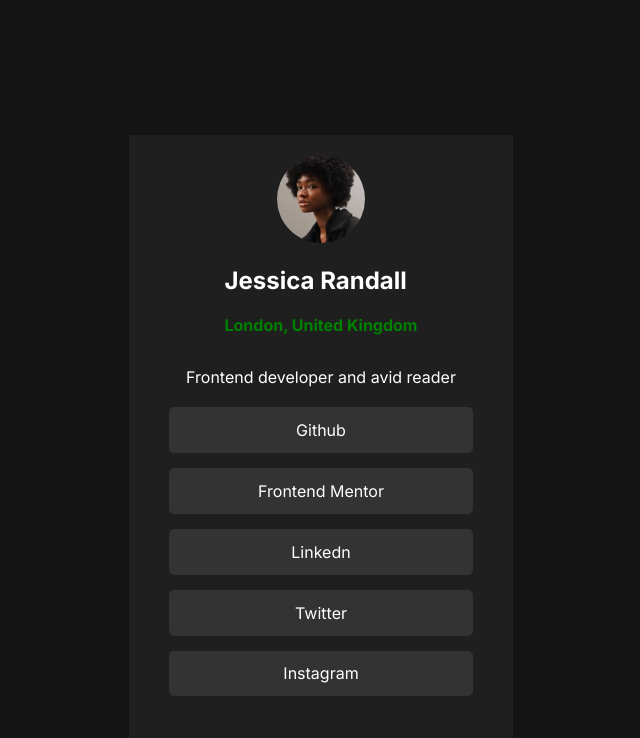
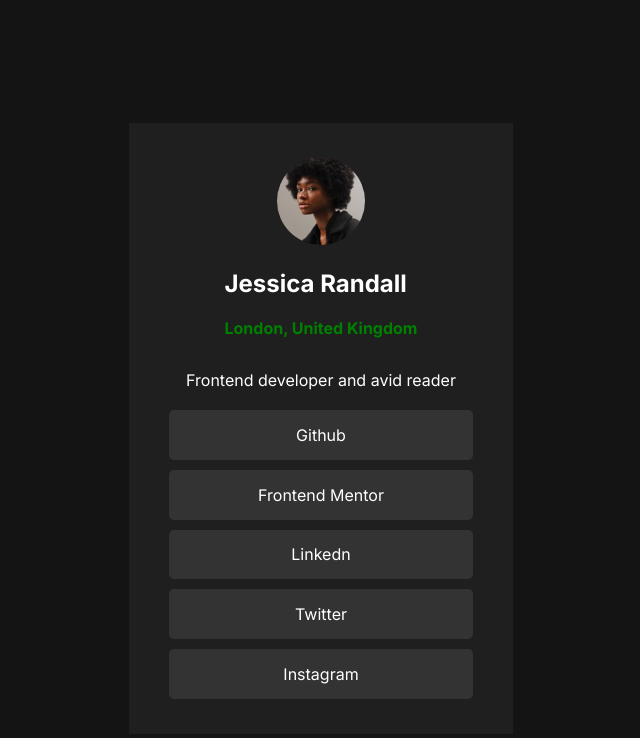
Before and after one commit to Gentlestan/sociallink-profile, a plain HTML site: page index.html in a window 1280 px wide. Shown: the whole page, without its empty margins (319-959 px from the left). Drawn offline with Linux system fonts and the light colour scheme.

Commit message:
modified html doc

```diff
--- a/index.html
+++ b/index.html
@@ -29,12 +29,14 @@
             Frontend developer and avid reader
           </p>
         </section>
-        <section class="sociallinks">
-          <div class="social-item">Github</div>
-          <div class="social-item">Frontend Mentor</div>
-          <div class="social-item">Linkedn</div>
-          <div class="social-item">Twitter</div>
-          <div class="social-item">Instagram</div>
+        <section class="links-container">
+          <div class="sociallinks">
+            <div class="social-item">Github</div>
+            <div class="social-item">Frontend Mentor</div>
+            <div class="social-item">Linkedn</div>
+            <div class="social-item">Twitter</div>
+            <div class="social-item">Instagram</div>
+          </div>
         </section>
       </div>
     </main>
--- a/styles.css
+++ b/styles.css
@@ -6,12 +6,22 @@
   background-color: #141414;
   margin-left: 0;
   margin-right: 0;
-  margin-top: 40px;
-  margin-bottom: 40px;
+  padding: 20px;
+  padding: 20px;
+}
+main {
+  display: flex;
+  align-items: center;
+  flex-direction: column;
+  height: auto;
+  width: 384px;
+  min-height: 611px;
+  padding: 20px 0;
 }
 
 .container {
   display: flex;
+  justify-content: center;
   align-items: center;
   flex-direction: column;
   background-color: #1f1f1f;
@@ -24,14 +34,13 @@
   width: 88px;
   height: 88px;
   border-radius: 50%;
-  margin-top: 20px;
 }
 .sociallinks {
   width: 304px;
   height: 289px;
   display: grid;
   grid-template-rows: repeat(5, 1fr);
-  gap: 15px;
+  gap: 10px;
 }
 .social-item {
   background-color: #333;
```
